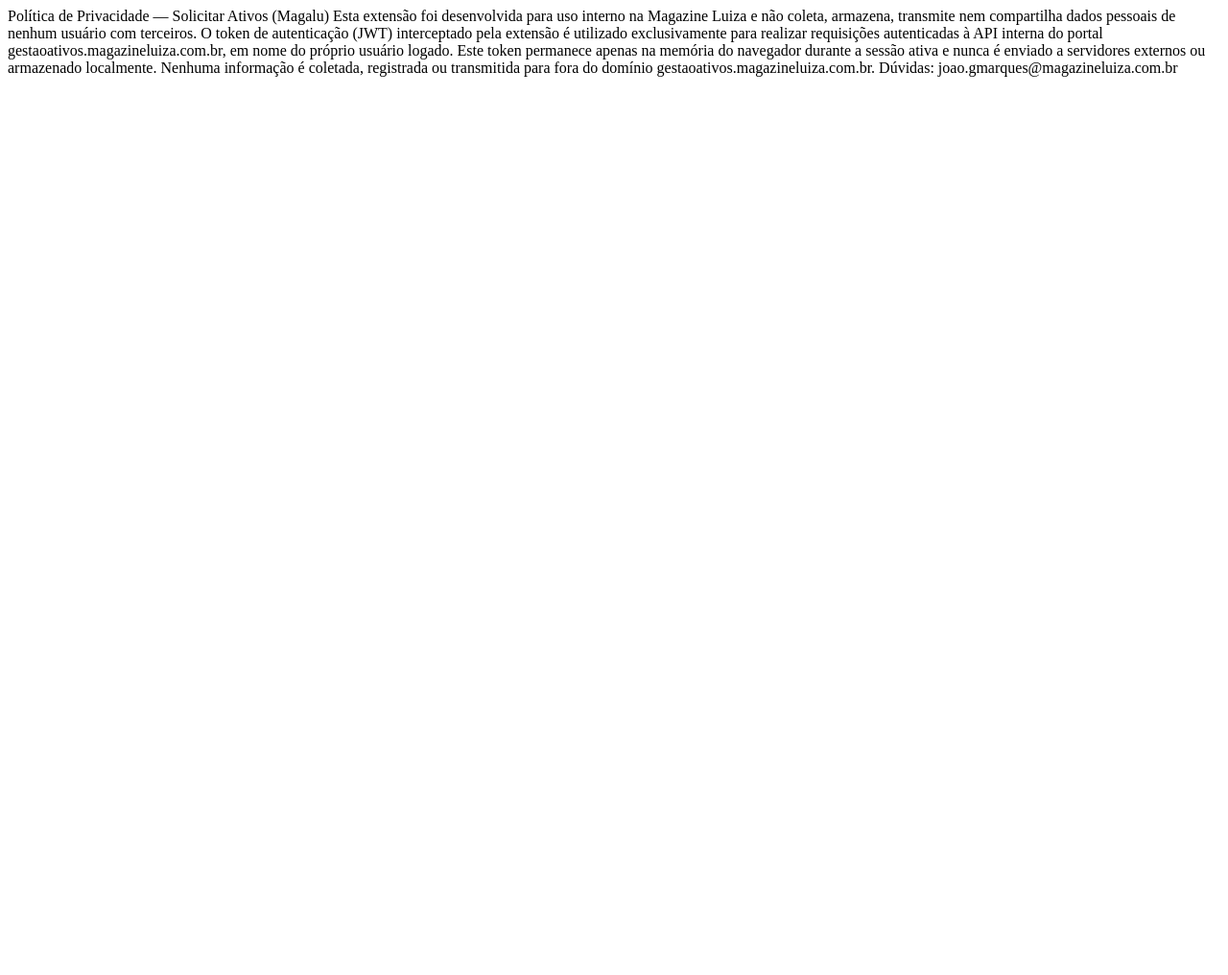
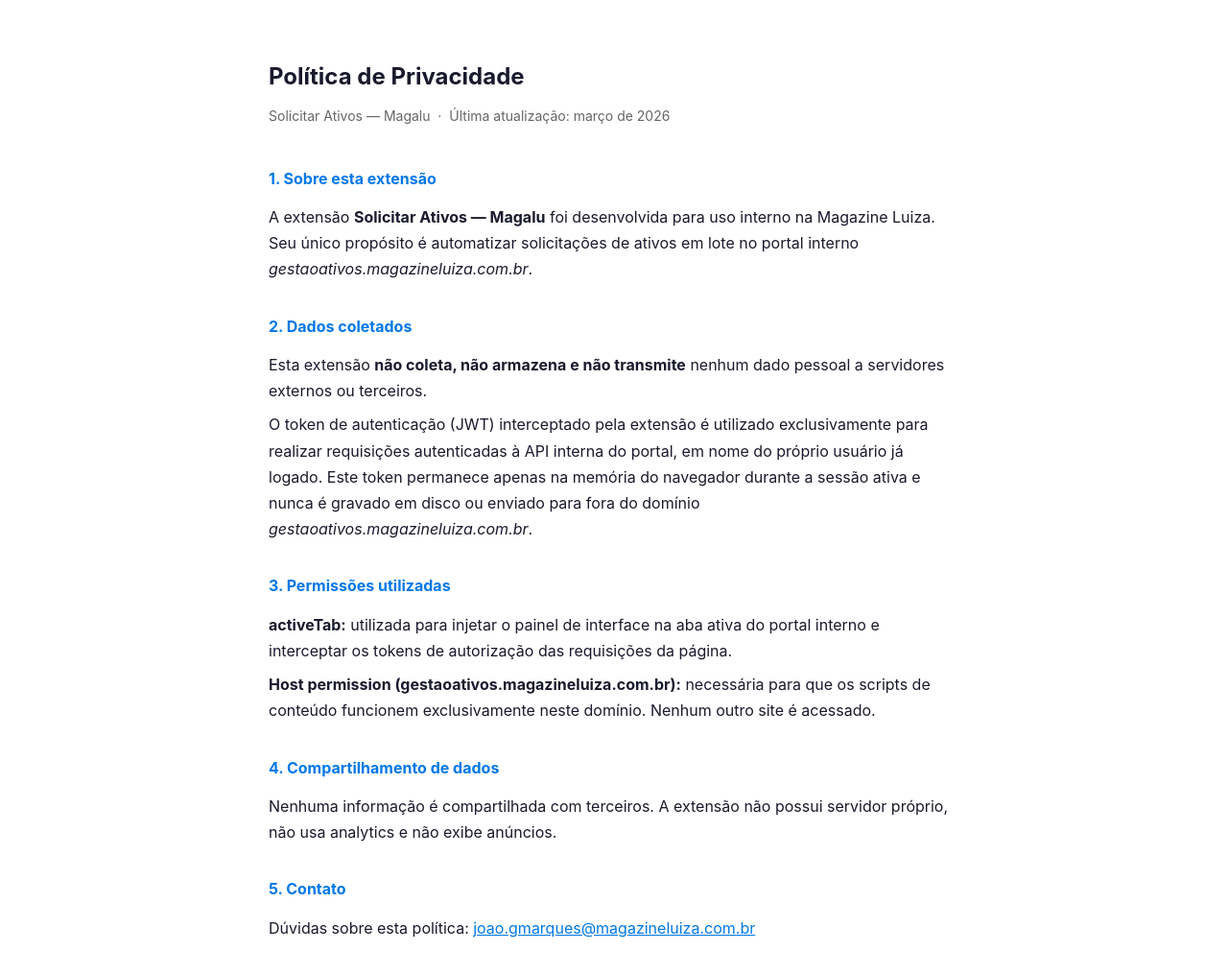
Before and after one commit to dynastt/solicitar-ativos-privacy, a plain HTML site: page index.html in a window 1280 px wide. Shown: the whole page at 96% size. Before the commit the page ends 800 px from the top, so only its background shows below. Drawn offline with Linux system fonts and the light colour scheme.

Commit message:
Update index.html

```diff
--- a/index.html
+++ b/index.html
@@ -1,5 +1,44 @@
-Política de Privacidade — Solicitar Ativos (Magalu)
-Esta extensão foi desenvolvida para uso interno na Magazine Luiza e não coleta, armazena, transmite nem compartilha dados pessoais de nenhum usuário com terceiros.
-O token de autenticação (JWT) interceptado pela extensão é utilizado exclusivamente para realizar requisições autenticadas à API interna do portal gestaoativos.magazineluiza.com.br, em nome do próprio usuário logado. Este token permanece apenas na memória do navegador durante a sessão ativa e nunca é enviado a servidores externos ou armazenado localmente.
-Nenhuma informação é coletada, registrada ou transmitida para fora do domínio gestaoativos.magazineluiza.com.br.
-Dúvidas: joao.gmarques@magazineluiza.com.br
+<!DOCTYPE html>
+<html lang="pt-BR">
+<head>
+  <meta charset="UTF-8">
+  <meta name="viewport" content="width=device-width, initial-scale=1.0">
+  <title>Política de Privacidade — Solicitar Ativos (Magalu)</title>
+  <style>
+    body {
+      font-family: -apple-system, BlinkMacSystemFont, 'Segoe UI', sans-serif;
+      max-width: 720px;
+      margin: 60px auto;
+      padding: 0 24px;
+      color: #1a1a2e;
+      line-height: 1.7;
+    }
+    h1 { font-size: 24px; margin-bottom: 4px; }
+    .sub { color: #666; font-size: 14px; margin-bottom: 40px; }
+    h2 { font-size: 16px; margin-top: 32px; color: #0078e6; }
+    p { margin: 8px 0; }
+    a { color: #0078e6; }
+  </style>
+</head>
+<body>
+  <h1>Política de Privacidade</h1>
+  <p class="sub">Solicitar Ativos — Magalu &nbsp;·&nbsp; Última atualização: março de 2026</p>
+
+  <h2>1. Sobre esta extensão</h2>
+  <p>A extensão <strong>Solicitar Ativos — Magalu</strong> foi desenvolvida para uso interno na Magazine Luiza. Seu único propósito é automatizar solicitações de ativos em lote no portal interno <em>gestaoativos.magazineluiza.com.br</em>.</p>
+
+  <h2>2. Dados coletados</h2>
+  <p>Esta extensão <strong>não coleta, não armazena e não transmite</strong> nenhum dado pessoal a servidores externos ou terceiros.</p>
+  <p>O token de autenticação (JWT) interceptado pela extensão é utilizado exclusivamente para realizar requisições autenticadas à API interna do portal, em nome do próprio usuário já logado. Este token permanece apenas na memória do navegador durante a sessão ativa e nunca é gravado em disco ou enviado para fora do domínio <em>gestaoativos.magazineluiza.com.br</em>.</p>
+
+  <h2>3. Permissões utilizadas</h2>
+  <p><strong>activeTab:</strong> utilizada para injetar o painel de interface na aba ativa do portal interno e interceptar os tokens de autorização das requisições da página.</p>
+  <p><strong>Host permission (gestaoativos.magazineluiza.com.br):</strong> necessária para que os scripts de conteúdo funcionem exclusivamente neste domínio. Nenhum outro site é acessado.</p>
+
+  <h2>4. Compartilhamento de dados</h2>
+  <p>Nenhuma informação é compartilhada com terceiros. A extensão não possui servidor próprio, não usa analytics e não exibe anúncios.</p>
+
+  <h2>5. Contato</h2>
+  <p>Dúvidas sobre esta política: <a href="mailto:joao.gmarques@magazineluiza.com.br">joao.gmarques@magazineluiza.com.br</a></p>
+</body>
+</html>
```
